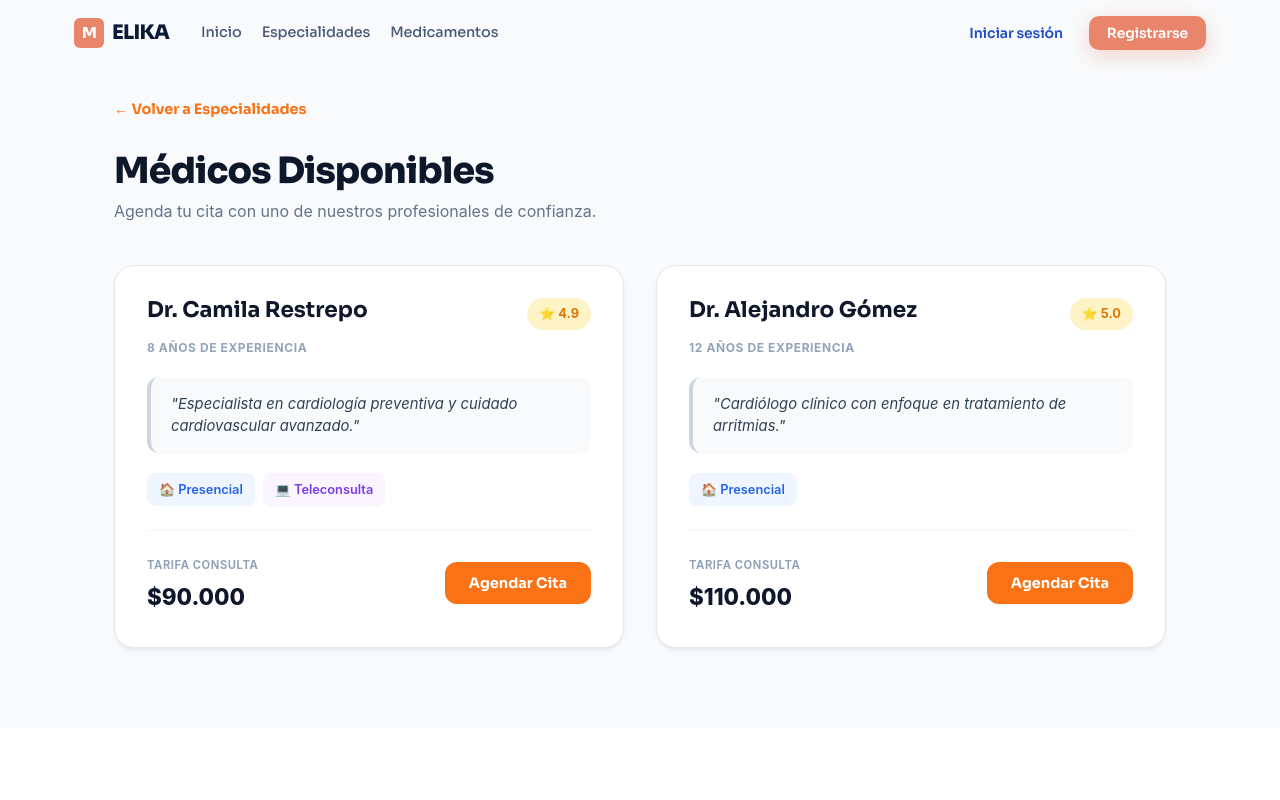
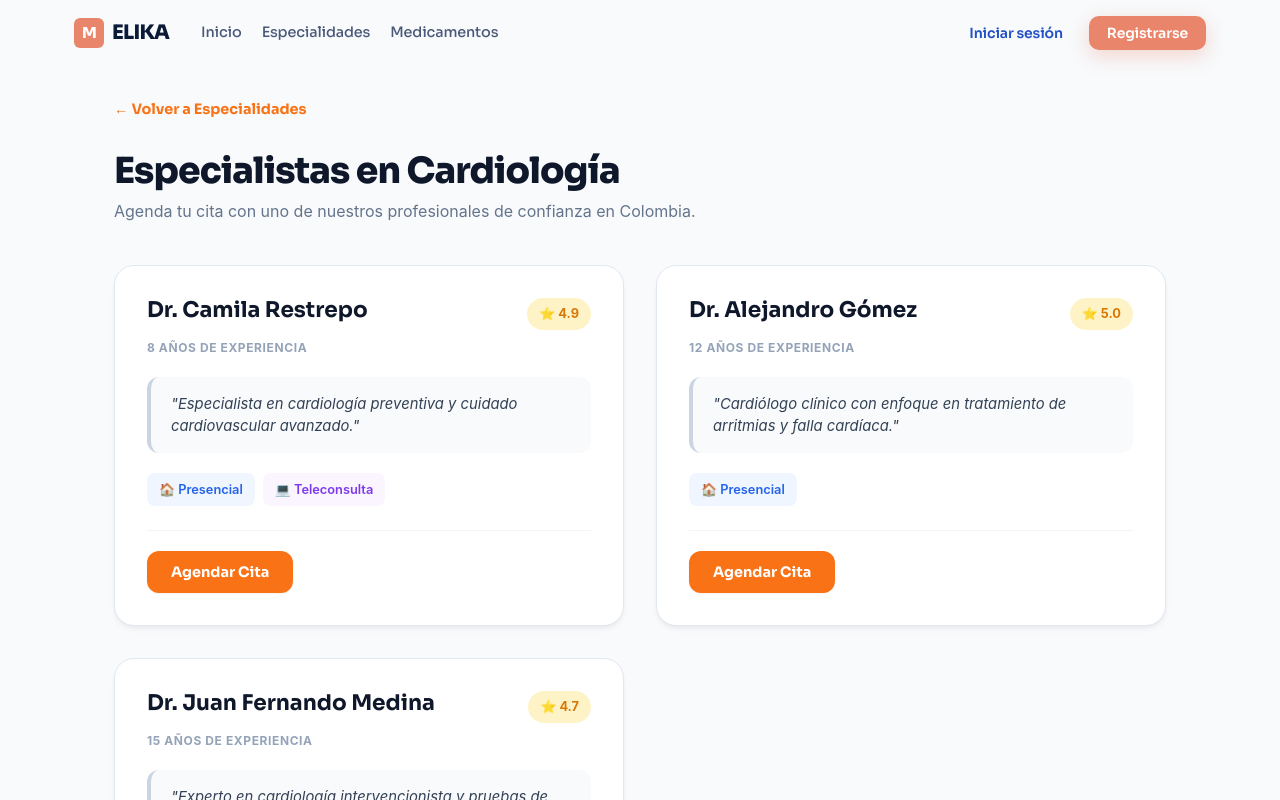
Before and after one commit to Imjuanisss/proyecto-melika, a React (Vite) app in the folder client/: page /especialidades/1/medicos in a window 1280 px wide. Shown: the top 800 px of the page. Built offline with nearby package versions, Linux system fonts and the light colour scheme; no server answers.

Commit message:
actualizacion medicos especialidades

```diff
--- a/client/src/pages/especialidades/MedicosEspecialidad.jsx
+++ b/client/src/pages/especialidades/MedicosEspecialidad.jsx
@@ -3,18 +3,65 @@ import { useParams, useNavigate } from 'react-router-dom';
 import { api } from '../../lib/apiClient'; // Cliente unificado
 import './MedicosEspecialidad.css';
 
-// Médicos de respaldo mapeados por el ID de la especialidad (1: Cardio, 2: Derma, 3: Pedia)
-// Esto asegura que tu flujo de navegación funcione perfecto en desarrollo
+// 👑 Mapeo de nombres para renderizar títulos dinámicos en el encabezado
+const nombresEspecialidades = {
+  1: 'Cardiología', 2: 'Dermatología', 3: 'Pediatría', 4: 'Neurología',
+  5: 'Ginecología', 6: 'Medicina General', 7: 'Ortopedia y Traumatología',
+  8: 'Oftalmología', 9: 'Psiquiatría', 10: 'Otorrinolaringología',
+  11: 'Urología', 12: 'Nutrición y Dietética'
+};
+
+// 🩺 Red de médicos de respaldo ampliada (Sin tarifas individuales)
 const medicosMockPorEspecialidad = {
   1: [
-    { id: 101, nombre: 'Camila', primer_apellido: 'Restrepo', calificacion: '4.9', anos_experiencia: 8, biografia: 'Especialista en cardiología preventiva y cuidado cardiovascular avanzado.', acepta_presencial: true, acepta_teleconsulta: true, tarifa: 90000 },
-    { id: 102, nombre: 'Alejandro', primer_apellido: 'Gómez', calificacion: '5.0', anos_experiencia: 12, biografia: 'Cardiólogo clínico con enfoque en tratamiento de arritmias.', acepta_presencial: true, acepta_teleconsulta: false, tarifa: 110000 }
+    { id: 101, nombre: 'Camila', primer_apellido: 'Restrepo', calificacion: '4.9', anos_experiencia: 8, biografia: 'Especialista en cardiología preventiva y cuidado cardiovascular avanzado.', acepta_presencial: true, acepta_teleconsulta: true },
+    { id: 102, nombre: 'Alejandro', primer_apellido: 'Gómez', calificacion: '5.0', anos_experiencia: 12, biografia: 'Cardiólogo clínico con enfoque en tratamiento de arritmias y falla cardíaca.', acepta_presencial: true, acepta_teleconsulta: false },
+    { id: 103, nombre: 'Juan Fernando', primer_apellido: 'Medina', calificacion: '4.7', anos_experiencia: 15, biografia: 'Experto en cardiología intervencionista y pruebas de esfuerzo complejas.', acepta_presencial: true, acepta_teleconsulta: true }
   ],
   2: [
-    { id: 201, nombre: 'Liliana', primer_apellido: 'Pérez', calificacion: '4.8', anos_experiencia: 6, biografia: 'Experta en acné, dermatología clínica y estética funcional.', acepta_presencial: true, acepta_teleconsulta: true, tarifa: 85000 }
+    { id: 201, nombre: 'Liliana', primer_apellido: 'Pérez', calificacion: '4.8', anos_experiencia: 6, biografia: 'Experta en acné, dermatología clínica, patologías inflamatorias y estética funcional.', acepta_presencial: true, acepta_teleconsulta: true },
+    { id: 202, nombre: 'Mauricio', primer_apellido: 'Tobón', calificacion: '4.9', anos_experiencia: 10, biografia: 'Dermatólogo oncólogo enfocado en prevención y mapeo de lunares.', acepta_presencial: true, acepta_teleconsulta: false }
   ],
   3: [
-    { id: 301, nombre: 'Carlos', primer_apellido: 'Mendoza', calificacion: '5.0', anos_experiencia: 15, biografia: 'Pediatra dedicado al desarrollo integral y bienestar de la primera infancia.', acepta_presencial: true, acepta_teleconsulta: true, tarifa: 80000 }
+    { id: 301, nombre: 'Carlos', primer_apellido: 'Mendoza', calificacion: '5.0', anos_experiencia: 15, biografia: 'Pediatra dedicado al desarrollo integral, nutrición y bienestar de la primera infancia.', acepta_presencial: true, acepta_teleconsulta: true },
+    { id: 302, nombre: 'Andrea', primer_apellido: 'Zuluaga', calificacion: '4.8', anos_experiencia: 9, biografia: 'Especialista en neonatología y seguimiento del crecimiento infantil preventivo.', acepta_presencial: true, acepta_teleconsulta: true }
+  ],
+  4: [
+    { id: 401, nombre: 'Andrés', primer_apellido: 'Jaramillo', calificacion: '4.9', anos_experiencia: 10, biografia: 'Especialista en trastornos del sueño, migrañas crónicas y patologías neurodegenerativas.', acepta_presencial: true, acepta_teleconsulta: false },
+    { id: 402, nombre: 'Diana Marcela', primer_apellido: 'Ríos', calificacion: '4.7', anos_experiencia: 7, biografia: 'Neuróloga clínica con énfasis en el manejo integral de la epilepsia.', acepta_presencial: true, acepta_teleconsulta: true }
+  ],
+  5: [
+    { id: 501, nombre: 'Diana', primer_apellido: 'Ospina', calificacion: '4.9', anos_experiencia: 11, biografia: 'Gineco-obstetra con amplia trayectoria en control prenatal de alto riesgo y salud reproductiva.', acepta_presencial: true, acepta_teleconsulta: true },
+    { id: 502, nombre: 'Laura', primer_apellido: 'Castillo', calificacion: '5.0', anos_experiencia: 13, biografia: 'Especialista en ginecología endocrinológica y salud integral de la mujer.', acepta_presencial: true, acepta_teleconsulta: false }
+  ],
+  6: [
+    { id: 601, nombre: 'Valeria Sofía', primer_apellido: 'Plata', calificacion: '4.7', anos_experiencia: 5, biografia: 'Atención médica primaria orientada a la prevención familiar, chequeos generales y promoción de la salud.', acepta_presencial: true, acepta_teleconsulta: true },
+    { id: 602, nombre: 'Jorge Iván', primer_apellido: 'Cardona', calificacion: '4.8', anos_experiencia: 8, biografia: 'Médico general enfocado en el control crónico de hipertensión y diabetes.', acepta_presencial: true, acepta_teleconsulta: true },
+    { id: 603, nombre: 'Mateo', primer_apellido: 'Echeverri', calificacion: '4.6', anos_experiencia: 4, biografia: 'Atención inmediata y prioritaria de patologías comunes del adulto joven.', acepta_presencial: true, acepta_teleconsulta: false }
+  ],
+  7: [
+    { id: 701, nombre: 'Mauricio', primer_apellido: 'Bermúdez', calificacion: '5.0', anos_experiencia: 14, biografia: 'Ortopedista enfocado en lesiones deportivas, reemplazos articulares y traumatología compleja.', acepta_presencial: true, acepta_teleconsulta: false },
+    { id: 702, nombre: 'Felipe', primer_apellido: 'Suárez', calificacion: '4.9', anos_experiencia: 11, biografia: 'Especialista en cirugía de mano, extremidades superiores y ortopedia infantil.', acepta_presencial: true, acepta_teleconsulta: true }
+  ],
+  8: [
+    { id: 801, nombre: 'Natalia', primer_apellido: 'Castellanos', calificacion: '4.8', anos_experiencia: 9, biografia: 'Especialista en cirugía refractiva, diagnóstico de glaucoma y salud visual integral.', acepta_presencial: true, acepta_teleconsulta: false },
+    { id: 802, nombre: 'Gabriel', primer_apellido: 'Muñoz', calificacion: '4.9', anos_experiencia: 12, biografia: 'Oftalmólogo clínico enfocado en el tratamiento de enfermedades de la retina.', acepta_presencial: true, acepta_teleconsulta: false }
+  ],
+  9: [
+    { id: 901, nombre: 'Ricardo', primer_apellido: 'Tobón', calificacion: '4.9', anos_experiencia: 13, biografia: 'Psiquiatra clínico enfocado en el manejo de trastornos del ánimo, ansiedad generalizada y salud mental.', acepta_presencial: false, acepta_teleconsulta: true },
+    { id: 902, nombre: 'Amalia', primer_apellido: 'Herrera', calificacion: '4.8', anos_experiencia: 8, biografia: 'Especialista en psiquiatría de enlace y terapia conductual para jóvenes.', acepta_presencial: true, acepta_teleconsulta: true }
+  ],
+  10: [
+    { id: 1001, nombre: 'Santiago', primer_apellido: 'Vásquez', calificacion: '4.8', anos_experiencia: 7, biografia: 'Tratamiento avanzado de patologías de oído, nariz y garganta, rinitis crónica y alteraciones de la voz.', acepta_presencial: true, acepta_teleconsulta: true },
+    { id: 1002, nombre: 'Clara Inés', primer_apellido: 'Beltrán', calificacion: '4.9', anos_experiencia: 10, biografia: 'Otorrinolaringóloga con subespecialidad en otología y problemas de audición o vértigo.', acepta_presencial: true, acepta_teleconsulta: false }
+  ],
+  11: [
+    { id: 1101, nombre: 'Fernando', primer_apellido: 'Echeverry', calificacion: '5.0', anos_experiencia: 16, biografia: 'Urólogo certificado. Tratamiento de cálculos renales, patologías de próstata y salud urinaria general.', acepta_presencial: true, acepta_teleconsulta: false },
+    { id: 1102, nombre: 'Juliana', primer_apellido: 'Patiño', calificacion: '4.8', anos_experiencia: 9, biografia: 'Especialista en urología femenina, incontinencia urinaria y disfunciones del suelo pélvico.', acepta_presencial: true, acepta_teleconsulta: true }
+  ],
+  12: [
+    { id: 1201, nombre: 'Carolina', primer_apellido: 'Sanz', calificacion: '4.9', anos_experiencia: 6, biografia: 'Nutricionista clínica experta en planes metabólicos personalizados, nutrición deportiva y trastornos alimentarios.', acepta_presencial: true, acepta_teleconsulta: true },
+    { id: 1202, nombre: 'Esteban', primer_apellido: 'Villarreal', calificacion: '4.7', anos_experiencia: 5, biografia: 'Asesoría nutricional orientada a enfermedades cardiovasculares y control metabólico crónico.', acepta_presencial: true, acepta_teleconsulta: true }
   ]
 };
 
@@ -23,6 +70,8 @@ export default function MedicosEspecialidad() {
   const navigate = useNavigate();
   const [medicos, setMedicos] = useState([]);
   const [cargando, setCargando] = useState(true);
+
+  const especialidadNombre = nombresEspecialidades[id] || 'Especialistas';
 
   useEffect(() => {
     const cargarMedicos = async () => {
@@ -33,7 +82,6 @@ export default function MedicosEspecialidad() {
         if (data && data.length > 0) {
           setMedicos(data);
         } else {
-          // Si el backend no trae médicos para este ID, usa el mock
           setMedicos(medicosMockPorEspecialidad[id] || []);
         }
       } catch (error) {
@@ -57,7 +105,6 @@ export default function MedicosEspecialidad() {
   }
 
   return (
-    // pt-28 soluciona el choque con el Navbar fijo
     <div className="min-h-screen bg-slate-50/30 pt-28 pb-16">
       <div className="container mx-auto px-6 md:px-12">
 
@@ -69,9 +116,14 @@ export default function MedicosEspecialidad() {
           ← Volver a Especialidades
         </button>
 
+        {/* Encabezado dinámico según la rama elegida */}
         <div className="mb-8">
-          <h2 className="text-3xl font-extrabold text-slate-900">Médicos Disponibles</h2>
-          <p className="text-slate-500 text-sm mt-1">Agenda tu cita con uno de nuestros profesionales de confianza.</p>
+          <h2 className="text-3xl font-extrabold text-slate-900">
+            Especialistas en {especialidadNombre}
+          </h2>
+          <p className="text-slate-500 text-sm mt-1">
+            Agenda tu cita con uno de nuestros profesionales de confianza en Colombia.
+          </p>
         </div>
 
         {medicos.length === 0 ? (
@@ -105,7 +157,7 @@ export default function MedicosEspecialidad() {
                     "{medico.biografia || 'Sin biografía disponible.'}"
                   </p>
 
-                  {/* Modalidades de atención en tonos Slate/Azul/Púrpura */}
+                  {/* Modalidades de atención */}
                   <div className="flex gap-2 mt-4">
                     {medico.acepta_presencial && (
                       <span className="bg-blue-50 text-blue-700 text-xs px-2.5 py-1 rounded-lg font-medium">🏠 Presencial</span>
@@ -116,21 +168,16 @@ export default function MedicosEspecialidad() {
                   </div>
                 </div>
 
-                {/* Footer de la Tarjeta de Médico */}
-                <div className="border-t border-slate-100 pt-4 mt-6 flex items-center justify-between">
-                  <div>
-                    <span className="text-xs text-slate-400 block uppercase tracking-wider font-semibold">Tarifa Consulta</span>
-                    <span className="text-lg font-extrabold text-slate-900">
-                      ${Number(medico.tarifa).toLocaleString('es-CO')}
-                    </span>
-                  </div>
+                {/* 🎯 Footer Limpio: Se removió la tarifa y se alineó el botón a la derecha */}
+                <div className="border-t border-slate-100 pt-4 mt-6 flex items-center justify-end">
                   <button
                     onClick={() => navigate(`/medico/${medico.id}/agenda`)}
-                    className="bg-orange-500 hover:bg-orange-600 text-white text-sm font-bold py-2.5 px-5 rounded-xl transition-all shadow-sm"
+                    className="bg-orange-500 hover:bg-orange-600 text-white text-sm font-bold py-2.5 px-6 rounded-xl transition-all shadow-sm"
                   >
                     Agendar Cita
                   </button>
                 </div>
+
               </div>
             ))}
           </div>
```
